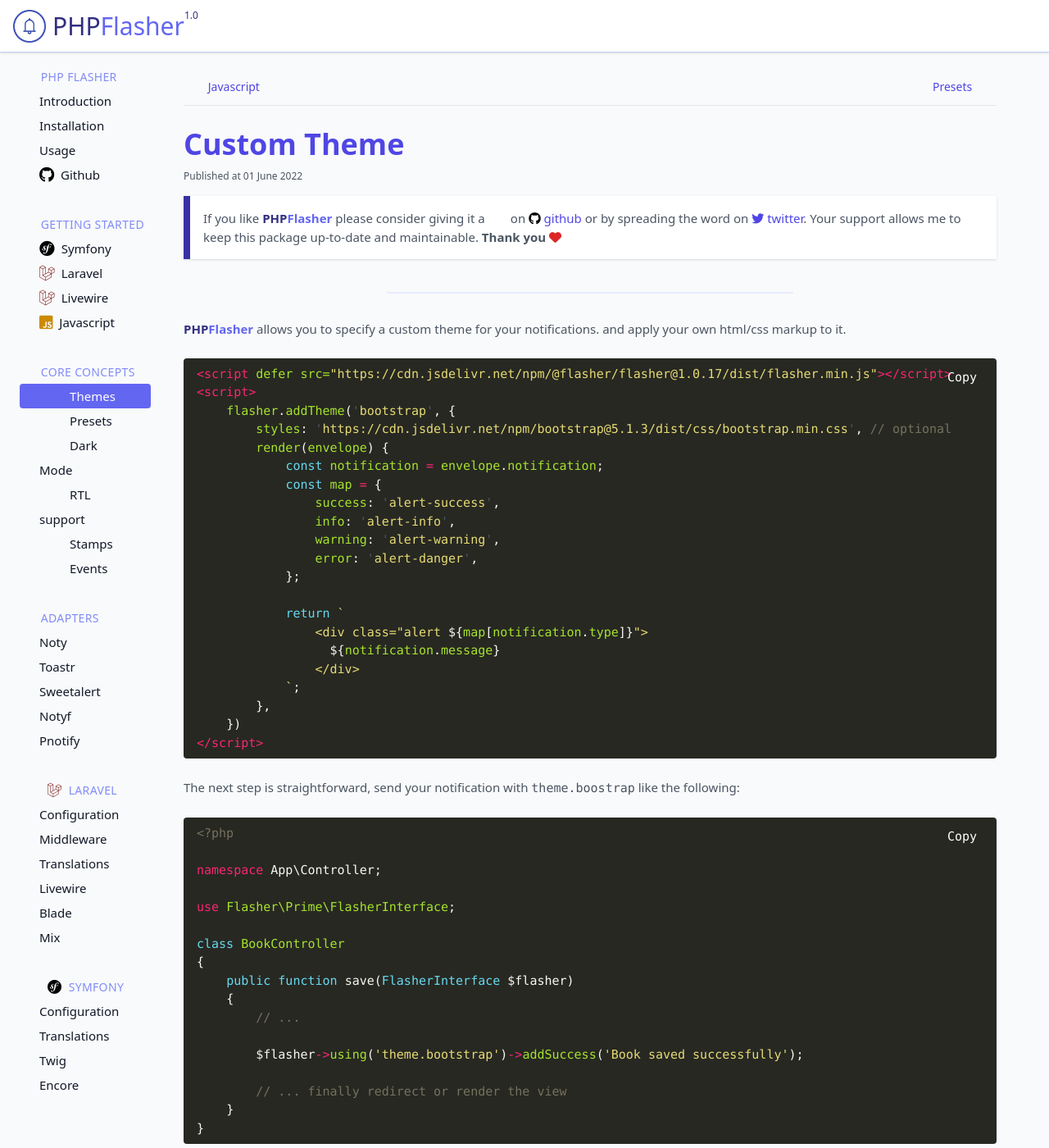
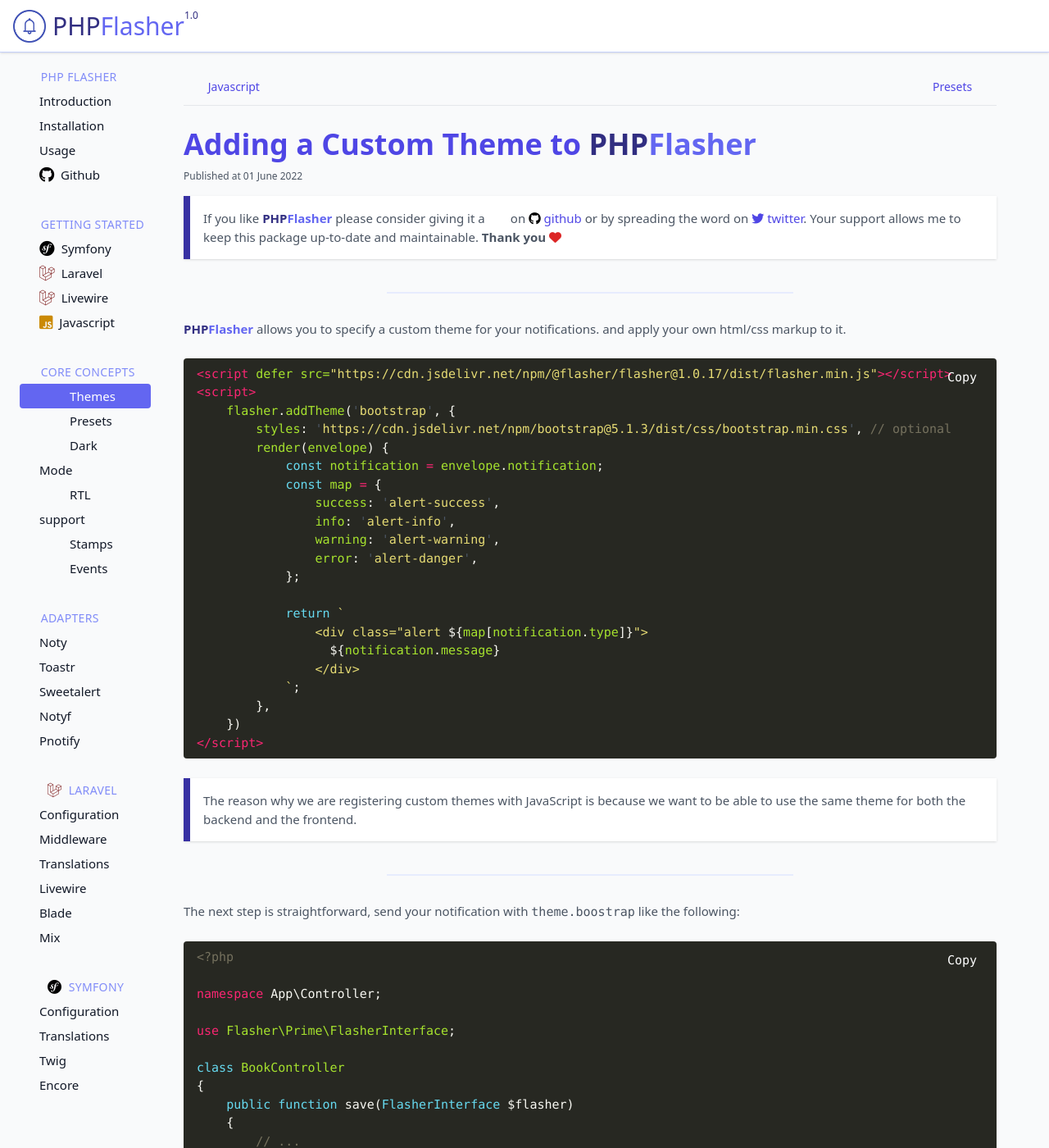
Before and after one commit to php-flasher/php-flasher.github.io, a Jekyll site: the page built from docs/concepts/custom-themes.md, in a window 1280 px wide and 1400 px high. Shown: the whole window at 82% size. Built offline with Jekyll 4.4.1, drawn with Linux system fonts in a browser that asks for light colours; some web fonts are replaced.

Commit message:
add reason about registering custom theme with js code

````diff
--- a/docs/concepts/custom-themes.md
+++ b/docs/concepts/custom-themes.md
@@ -1,13 +1,12 @@
 ---
 permalink: /docs/concepts/custom-themes/
-title: Custom Theme
+title: Adding a Custom Theme to <span class="text-indigo-900">PHP<span class="text-indigo-500">Flasher</span></span>
 published_at: 2022-06-01
 updated_at: 2022-06-01
 ---
 
 **<span class="text-indigo-900">PHP<span class="text-indigo-500">Flasher</span></span>** allows you to specify a custom theme for your notifications.
 and apply your own html/css markup to it.
-
 
 ```html
 <script defer src="https://cdn.jsdelivr.net/npm/@flasher/flasher@1.0.17/dist/flasher.min.js"></script>
@@ -32,6 +31,10 @@
     })
 </script>
 ```
+
+> The reason why we are registering custom themes with JavaScript is because we want to be able to use the same theme for both the backend and the frontend. <br>
+
+---
 
 The next step is straightforward, send your notification with `theme.boostrap` like the following:
 
````
